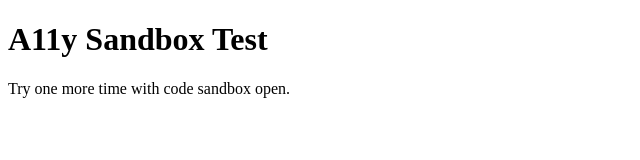
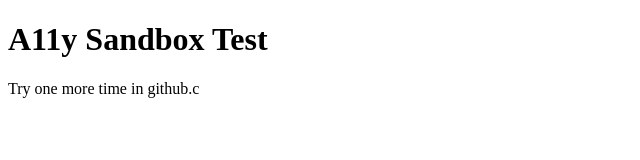
Before and after one commit to hjungel-atlassian/a11y-sandbox, a plain HTML site: page index.html in a window 1280 px wide. Shown: the whole page, without its empty margins (0-640 px from the left). Drawn offline with Linux system fonts and the light colour scheme.

Commit message:
Update index.html

```diff
--- a/index.html
+++ b/index.html
@@ -4,8 +4,9 @@
 		<title>Sandbox Test</title>
 	</head>
 
-	<body>
+<body>
 	<h1>A11y Sandbox Test</h1>
-		<p>Try one more time with code sandbox open.</p>
+		<p>Try one more time in github.c</p>
+
 	</body>
 </html>
```
